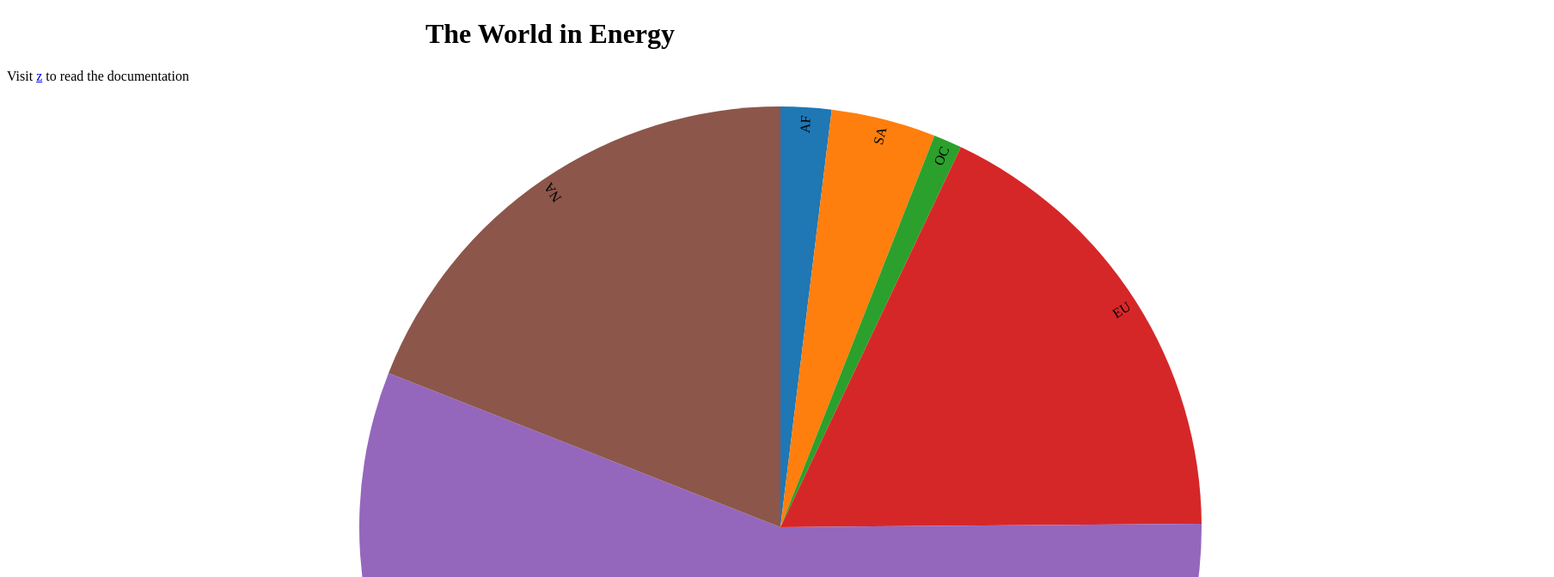
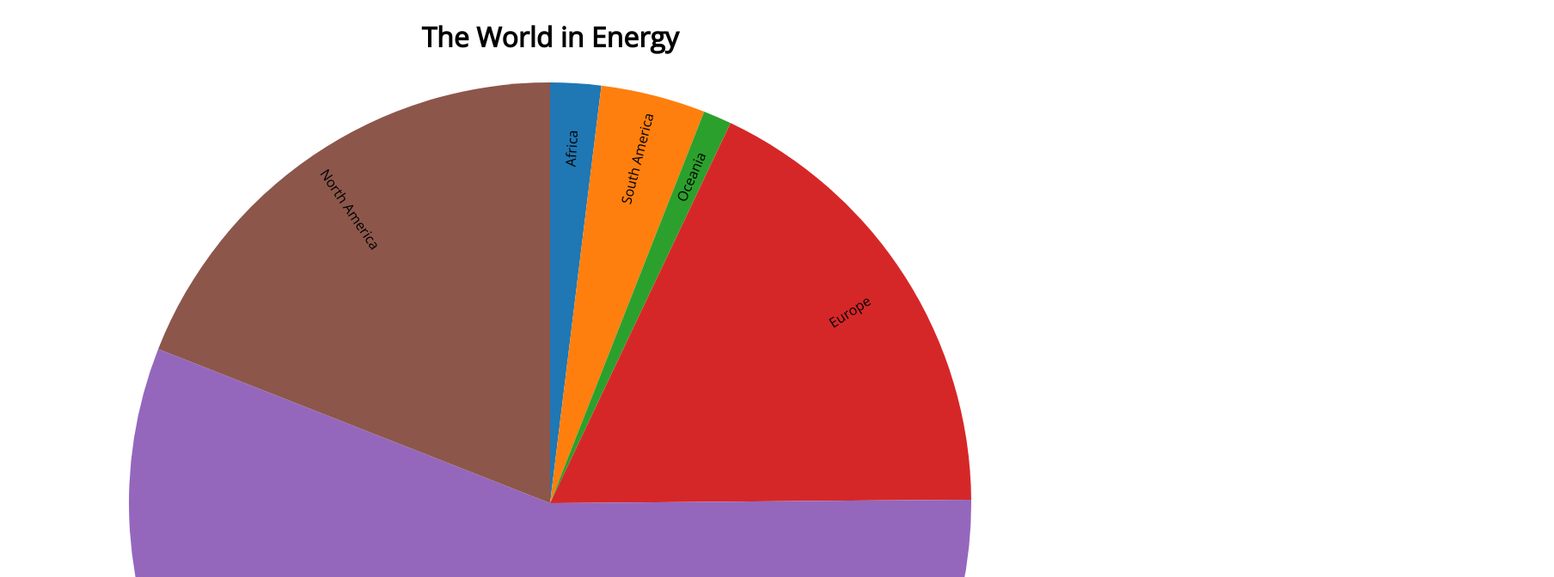
Before and after one commit to bagonup/dsc106-project3, a SvelteKit app: page / in a window 1280 px wide. Shown: the top 672 px of the page at 86% size, 1808 px wide, since content can reach past the window. Built offline with nearby package versions, Linux system fonts and the light colour scheme.

Commit message:
Fixed styling and centering of visualization

```diff
--- a/src/components/App.svelte
+++ b/src/components/App.svelte
@@ -46,7 +46,7 @@
     var radius = Math.min(width, height) / 2;
 
     var svg = d3
-      .select("body")
+      .select("#continentPie")
       .append("svg")
       .attr("width", width)
       .attr("height", height)
@@ -90,16 +90,35 @@
         return color(d.data.Continent);
       });
 
+    // Mapping for Continent Names
+    const continentMapping = {
+      'NA': 'North America',
+      'AS': 'Asia',
+      'EU': 'Europe',
+      'AF': 'Africa',
+      'SA': 'South America',
+      'OC': 'Oceania',
+    };
+
     g.append("text")
       .attr("transform", function (d) {
         const centroid = label.centroid(d);
-        const angle = Math.atan2(centroid[1], centroid[0]) * (180 / Math.PI);
-        return "translate(" + centroid + ") rotate(" + angle + ")";
+        const angle = ((d.startAngle + d.endAngle) / 2 * (180 / Math.PI)) - 90;
+        const rotate = angle > 90 && angle < 270 ? angle + 180 : angle;
+        const newX = centroid[0] * .9;
+        const newY = centroid[1] * .9;
+
+        return "translate(" + [newX, newY] + ") rotate(" + rotate + ")";
         })
         .attr("dy", "0.35em")
+        .style("text-anchor", "middle")
         .text(function (d) {
-        return d.data.Continent;
+          return continentMapping[d.data.Continent];
     });
+
+    function constructInitialPieChart(){
+
+    }
 
     function handleMouseOver(event, d) {
       const cdata = `
@@ -145,6 +164,7 @@
       console.log("mouse is not");
     }
     function constructPieChart(data) {
+      d3.select("svg").remove();
       d3.select("#newpie svg").remove();
       const newSvg = d3
         .select("#newpie")
@@ -199,16 +219,12 @@
         .append("text")
         .attr("transform", function (d) {
           const centroid = label.centroid(d);
-          const angle = Math.atan2(centroid[1], centroid[0]) * (180 / Math.PI);
-          const newAngle = angle - 90;
+          const angle = ((d.startAngle + d.endAngle) / 2 * (180 / Math.PI)) - 90;
+          const rotate = angle > 90 && angle < 270 ? angle + 180 : angle;
           const newX = centroid[0] * 0.8;
           const newY = centroid[1] * 0.8;
 
-          if (centroid[1] > 0) {
-            return "translate(" + [newX, newY] + ") rotate(" + newAngle + ")";
-          } else {
-            return "translate(" + [newX, newY] + ")";
-          }
+          return "translate(" + [newX, newY] + ") rotate(" + rotate + ")";
         })
         .attr("dy", "0.35em")
         .style("text-anchor", "middle")
@@ -232,27 +248,38 @@
       console.log("constructing new pie map with: " + clickedContinent);
     }
   });
+
 </script>
 
 <!--Website Code-->
 
 <main>
   <h1>The World in Energy</h1>
-  <p>
-    Visit <a href="https://kit.svelte.dev">z</a> to read the documentation
-  </p>
+
+  <body>
+    <div id="continentPie"></div>
     <div id="newpie"></div>
+  </body>
+
 </main>
 
 <!--Styling for Website. Fonts and other things-->
 <style>
+  @import url('https://fonts.googleapis.com/css2?family=Open+Sans&display=swap');
+
   h1 {
+    font-family: 'Open Sans', sans-serif;
     text-align: center;
   }
   div {
     text-align: center;
   }
-  bosdy {
+  body {
+    font-family: 'Open Sans', sans-serif;
     text-align: center;
+    display: flex;
+    justify-content: center;
+    align-items: center;
+    margin: 0;
   }
 </style>
```
Lines whose indentation alone changed are shown as unchanged.
